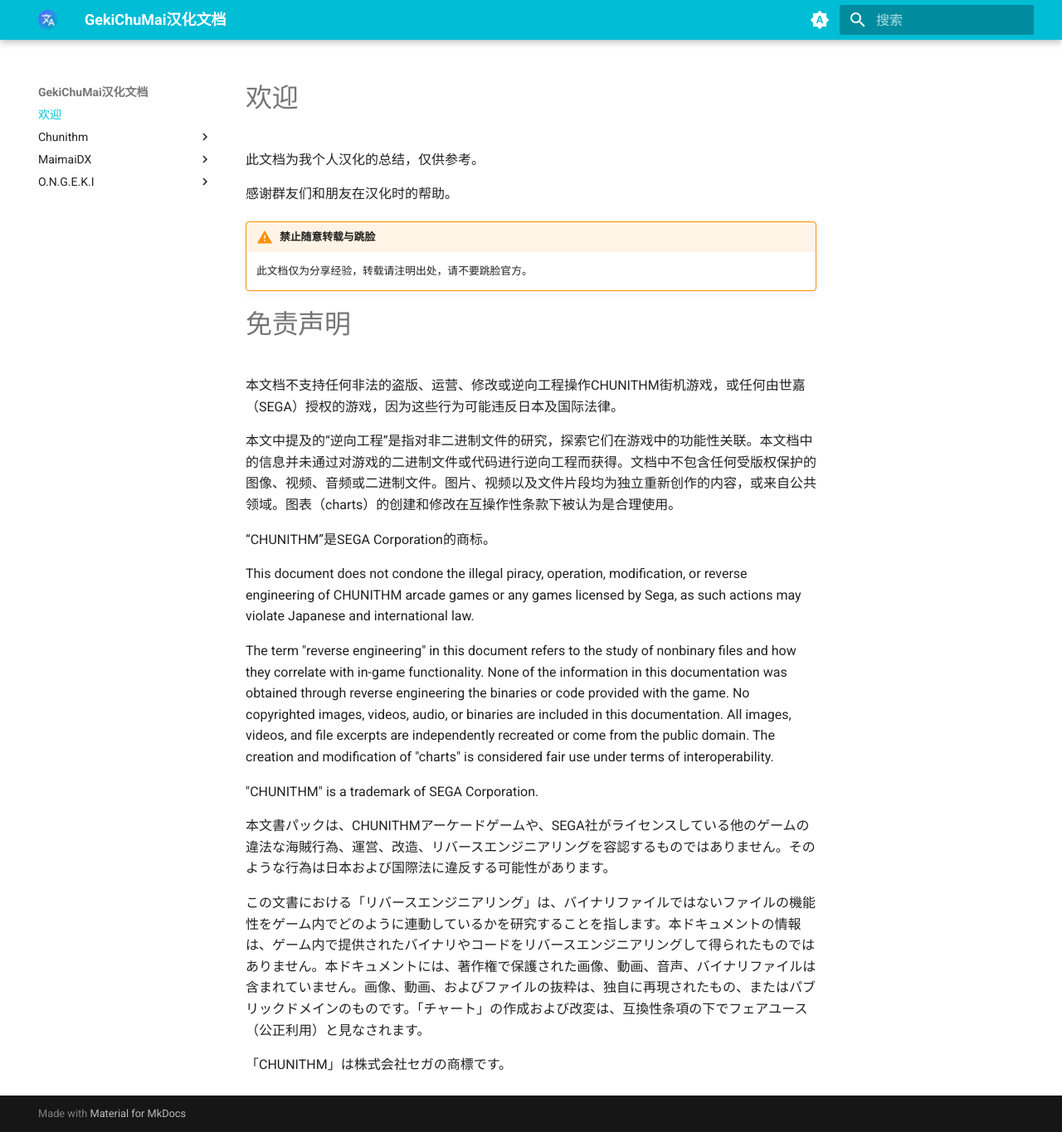
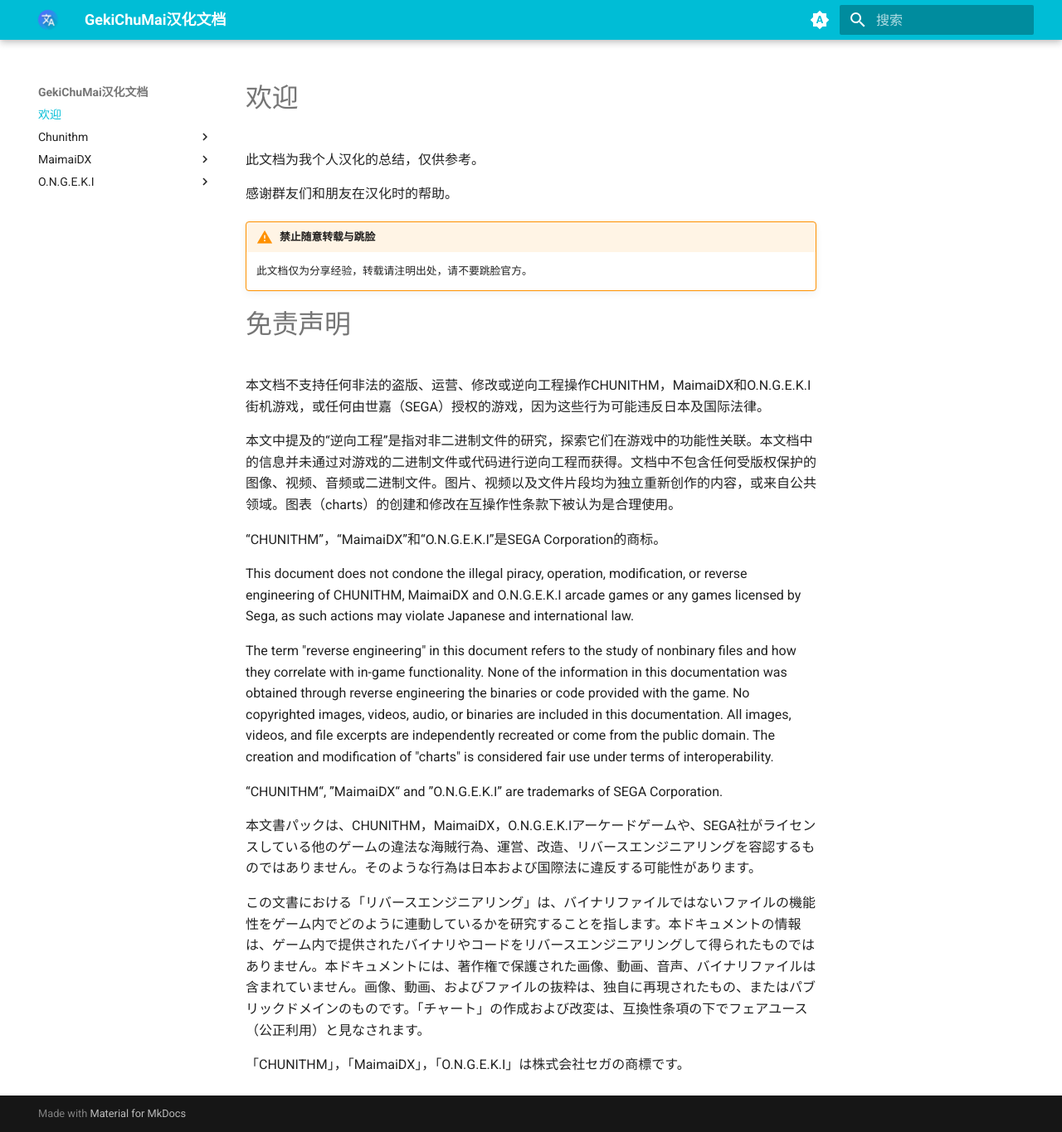
Before and after one commit to GzLxz190614/GekiChuMaiLocalizedDocument, an MkDocs documentation site: the page built from docs/index.md, in a window 1280 px wide and 1365 px high. Shown: the whole window at 83% size. Built offline with MkDocs 1.6.1 and Material for MkDocs 9.7.7, drawn with Linux system fonts in a browser that asks for light colours.

Commit message:
Add files via upload

```diff
--- a/docs/index.md
+++ b/docs/index.md
@@ -10,23 +10,23 @@
 
 # 免责声明
 
-本文档不支持任何非法的盗版、运营、修改或逆向工程操作CHUNITHM街机游戏，或任何由世嘉（SEGA）授权的游戏，因为这些行为可能违反日本及国际法律。
+本文档不支持任何非法的盗版、运营、修改或逆向工程操作CHUNITHM，MaimaiDX和O.N.G.E.K.I街机游戏，或任何由世嘉（SEGA）授权的游戏，因为这些行为可能违反日本及国际法律。
 
 本文中提及的“逆向工程”是指对非二进制文件的研究，探索它们在游戏中的功能性关联。本文档中的信息并未通过对游戏的二进制文件或代码进行逆向工程而获得。文档中不包含任何受版权保护的图像、视频、音频或二进制文件。图片、视频以及文件片段均为独立重新创作的内容，或来自公共领域。图表（charts）的创建和修改在互操作性条款下被认为是合理使用。
 
-“CHUNITHM”是SEGA Corporation的商标。
+“CHUNITHM”，“MaimaiDX”和“O.N.G.E.K.I”是SEGA Corporation的商标。
 
 
-This document does not condone the illegal piracy, operation, modification, or reverse engineering of CHUNITHM arcade games or any games licensed by Sega, as such actions may violate Japanese and international law.
+This document does not condone the illegal piracy, operation, modification, or reverse engineering of CHUNITHM, MaimaiDX and O.N.G.E.K.I arcade games or any games licensed by Sega, as such actions may violate Japanese and international law.
 
 The term "reverse engineering" in this document refers to the study of nonbinary files and how they correlate with in-game functionality. None of the information in this documentation was obtained through reverse engineering the binaries or code provided with the game. No copyrighted images, videos, audio, or binaries are included in this documentation. All images, videos, and file excerpts are independently recreated or come from the public domain. The creation and modification of "charts" is considered fair use under terms of interoperability.
 
-"CHUNITHM" is a trademark of SEGA Corporation.
+“CHUNITHM“, ”MaimaiDX“ and ”O.N.G.E.K.I” are  trademarks of SEGA Corporation.
 
 
 
-本文書パックは、CHUNITHMアーケードゲームや、SEGA社がライセンスしている他のゲームの違法な海賊行為、運営、改造、リバースエンジニアリングを容認するものではありません。そのような行為は日本および国際法に違反する可能性があります。
+本文書パックは、CHUNITHM，MaimaiDX，O.N.G.E.K.Iアーケードゲームや、SEGA社がライセンスしている他のゲームの違法な海賊行為、運営、改造、リバースエンジニアリングを容認するものではありません。そのような行為は日本および国際法に違反する可能性があります。
 
 この文書における「リバースエンジニアリング」は、バイナリファイルではないファイルの機能性をゲーム内でどのように連動しているかを研究することを指します。本ドキュメントの情報は、ゲーム内で提供されたバイナリやコードをリバースエンジニアリングして得られたものではありません。本ドキュメントには、著作権で保護された画像、動画、音声、バイナリファイルは含まれていません。画像、動画、およびファイルの抜粋は、独自に再現されたもの、またはパブリックドメインのものです。「チャート」の作成および改変は、互換性条項の下でフェアユース（公正利用）と見なされます。
 
-「CHUNITHM」は株式会社セガの商標です。
+「CHUNITHM」，「MaimaiDX」，「O.N.G.E.K.I」は株式会社セガの商標です。
```
